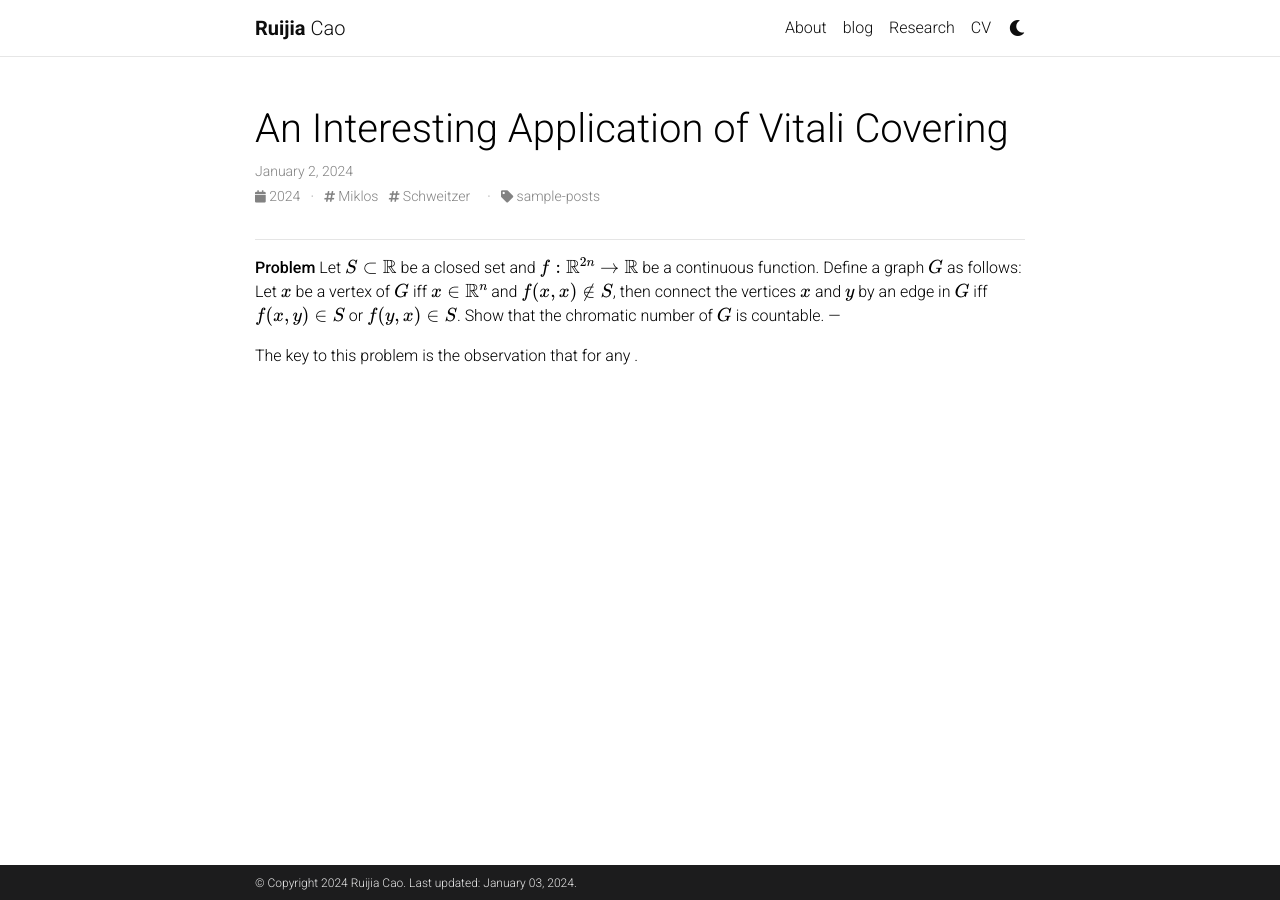
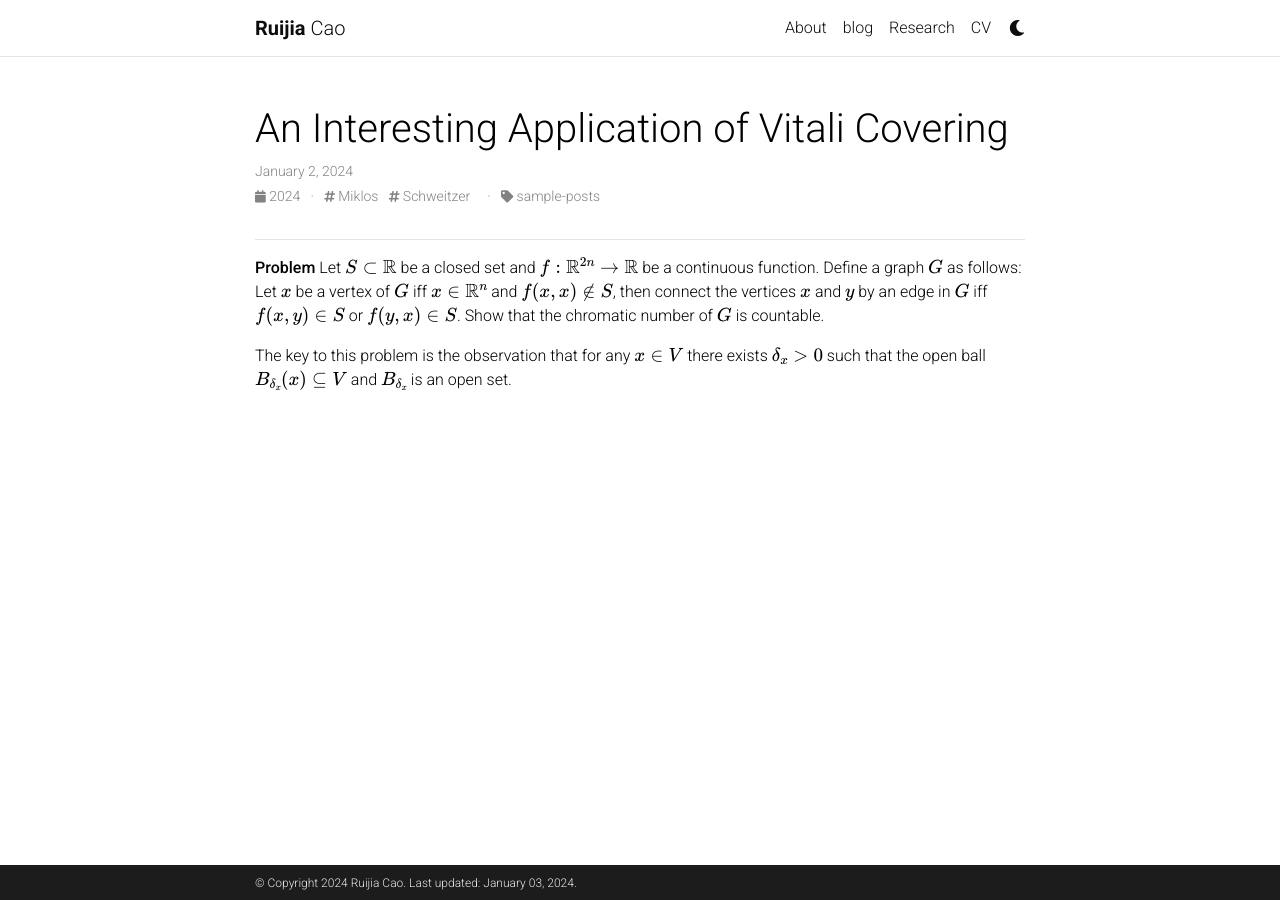
Before and after one commit to ruijiacao/ruijiacao.github.io, a Jekyll site: the page built from _posts/2024-1-2-first-post.md, in a window 1280 px wide. Built offline with Jekyll 4.4.1, drawn with Linux system fonts in a browser that asks for light colours; comment, search, counter and statistics services are not loaded; a style sheet for code colours, icons or effects is not loaded.

Commit message:
Update 2024-1-2-first-post.md

```diff
--- a/_posts/2024-1-2-first-post.md
+++ b/_posts/2024-1-2-first-post.md
@@ -11,6 +11,5 @@
 ---
 **Problem**
 Let $$S\subset \mathbb{R}$$ be a closed set and $$f:\mathbb{R}^{2n}\to \mathbb{R}$$ be a continuous function. Define a graph $$G$$ as follows: Let $$x$$ be a vertex of $$G$$ iff $$x\in \mathbb{R}^{n}$$ and $$f(x,x)\not\in S$$, then connect the vertices $$x$$ and $$y$$ by an edge in $$G$$ iff $$f(x,y)\in S$$ or $$f(y,x)\in S$$. Show that the chromatic number of $$G$$ is countable.
----
 
-The key to this problem is the observation that for any .
+The key to this problem is the observation that for any $$x \in V$$ there exists $$\delta_x > 0$$ such that the open ball $$B_{\delta_x}(x) \subseteq V$$ and $$B_{\delta_x}$$ is an open set.
```
